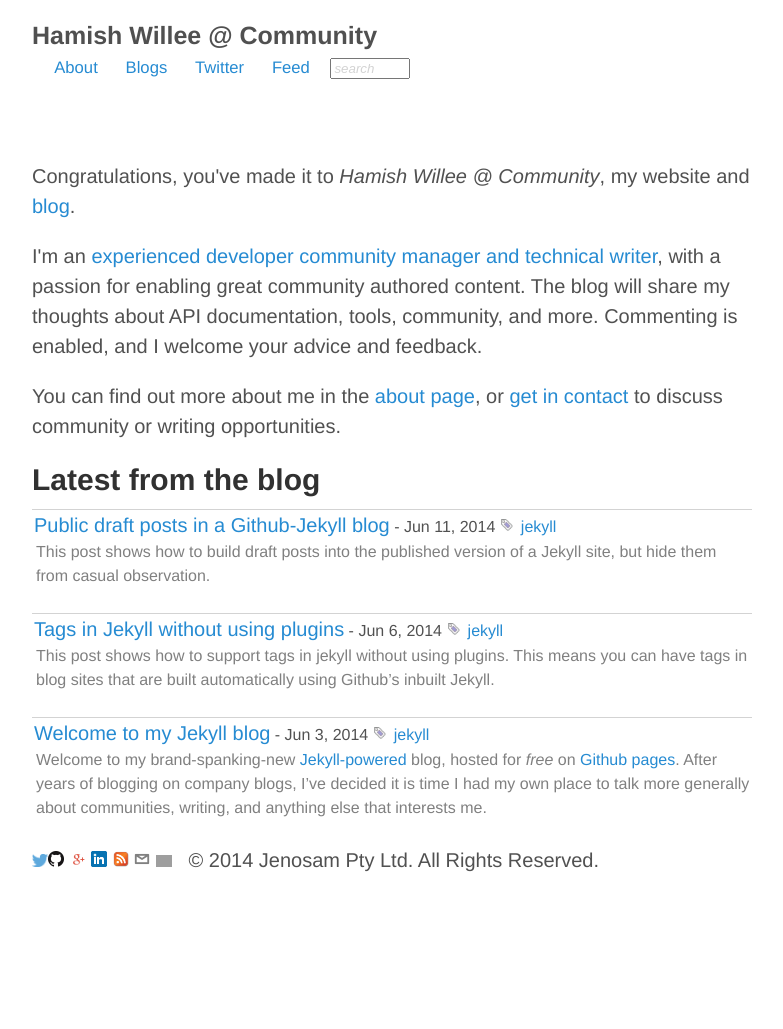
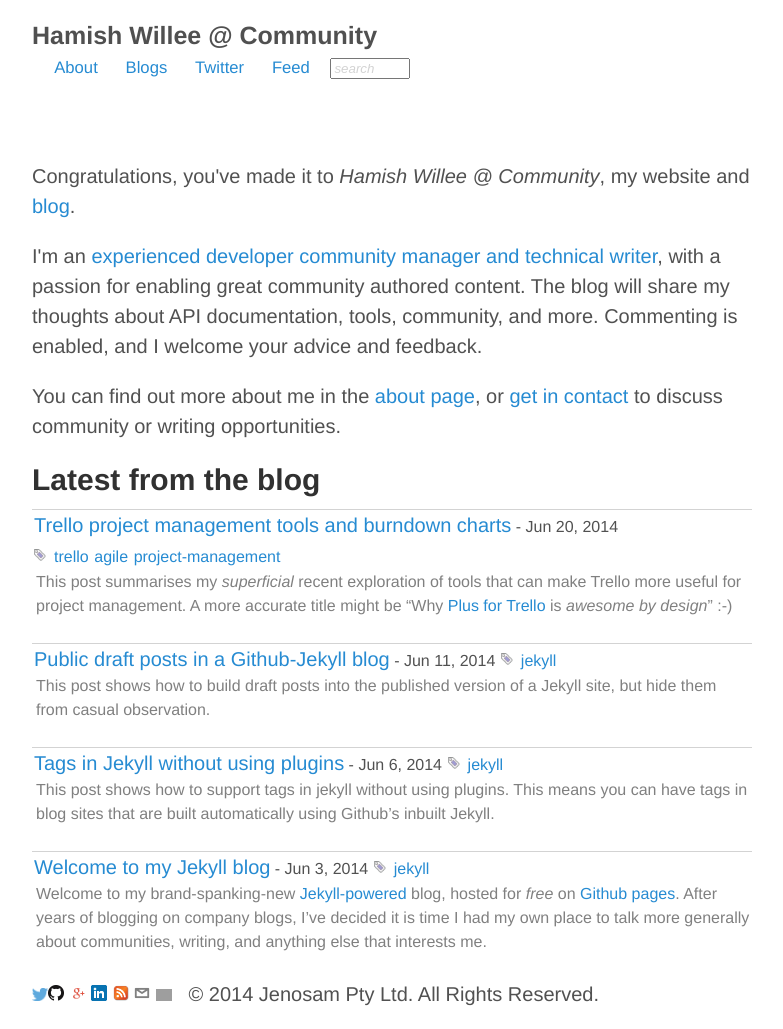
Before and after one commit to hamishwillee/hamishwillee.github.io, a Jekyll site: the page built from index.html, in a window 1280 px wide. Shown: the whole page, without its empty margins (248-1031 px from the left). Built offline with Jekyll 4.4.1, drawn with Linux system fonts in a browser that asks for light colours; the list of posts is cut into pages by our own code; before the commit the page ends 900 px from its top, so only the background shows below that; grey boxes are pictures that could not be loaded.

Commit message:
Update 2014-06-20-Trello-project-management-tools-and-burndown-charts.markdown
Make public. Fix a few typos.

```diff
--- a/_posts/2014-06-20-Trello-project-management-tools-and-burndown-charts.markdown
+++ b/_posts/2014-06-20-Trello-project-management-tools-and-burndown-charts.markdown
@@ -5,7 +5,9 @@ title:  "Trello project management tools and burndown charts"
 author: Hamish Willee
 description: An overview of tools for making Trello more useful for Agile (and other) project management, focussing on "Plus for Trello".
 tags:
-- draft
+- trello
+- agile
+- project-management
 ---
 
 This post summarises my *superficial* recent exploration of tools that can make Trello more useful for project management. A more accurate title might be "Why [Plus for Trello](#plus-for-trello) is *awesome by design*" :-)
@@ -55,7 +57,7 @@ The solution allows you to view a burndown chart of the raw data points entered,
 
 ### The Good
 
-The really good things about this solution are that every change/record is recorded in a google drive spreadsheet (which can be shared with a team), and that the reporting function is so flexible. This compares well with other tools, in which the data is hidden, and in any case does not include information about who made the changes, and what exactly was done (a comment).
+The really good things about this solution are that every change/record is recorded in a Google Drive spreadsheet (which can be shared with a team), and that the reporting function is so flexible. This compares well with other tools, in which the data is hidden, and in any case does not include information about who made the changes, and what exactly was done (a comment).
 
 Reports can be created from the data to get both very high and very low levels of detail on how time was planned and used. If the inbuilt reports or charts are not sufficient, then the data can be exported and manipulated in Google drive or Excel. For billing, I can dump a report of exactly how I spent my time, and group it by day, week, or card.
 
```
Also changed, not shown: other parts of _posts/2014-06-20-Trello-project-management-tools-and-burndown-charts.markdown (+2 -2 lines).
